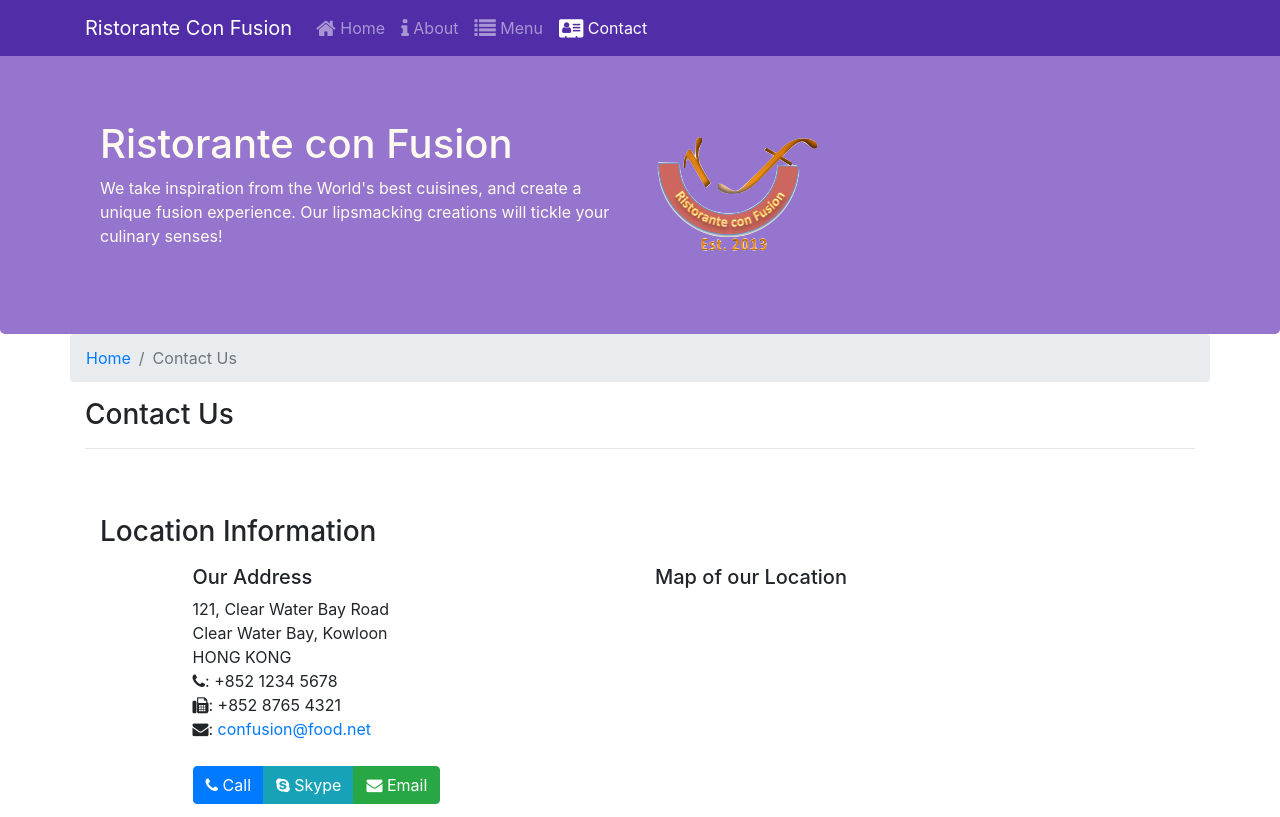
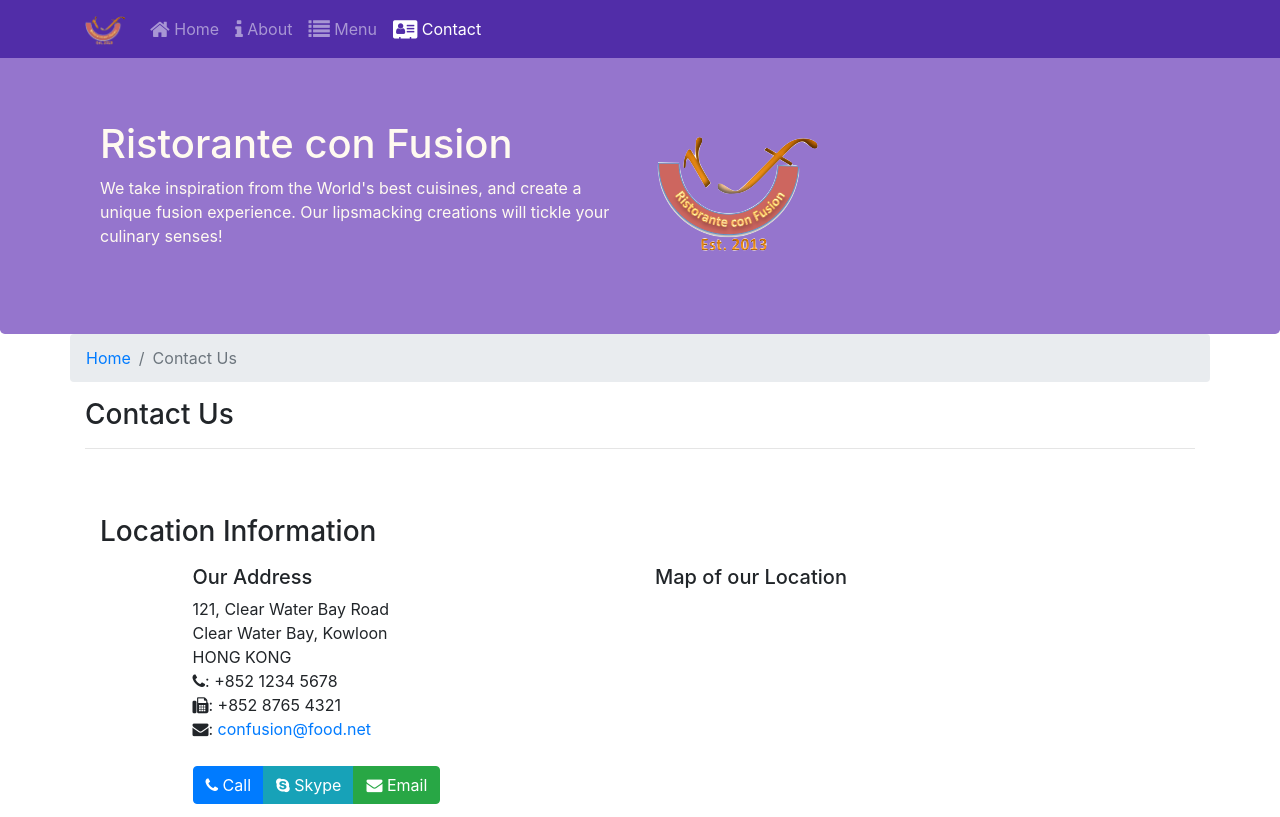
Before and after one commit to mittalvaibhav1/bootstrap4, a website: page contactus.html in a window 1280 px wide. Shown: the top 817 px of the page. Drawn offline with nearby package versions, Linux system fonts and the light colour scheme.

Commit message:
Correction in logo

```diff
--- a/contactus.html
+++ b/contactus.html
@@ -22,7 +22,7 @@
             <button class="navbar-toggler" type="button" data-toggle="collapse" data-target="#navbar">
                 <span class="navbar-toggler-icon"></span>
             </button>
-            <a class="navbar-brand" href="#">Ristorante Con Fusion</a>
+            <a class="navbar-brand" href="#"><img src="img/logo.png" height="30" width="41" /></a>
             <div class="collapse navbar-collapse" id="navbar">
                 <ul class="navbar-nav mr-auto">
                         <li class="nav-item"><a class="nav-link" href="./index.html"><span class="fa fa-home fa-lg"></span> Home</a></li>
```
